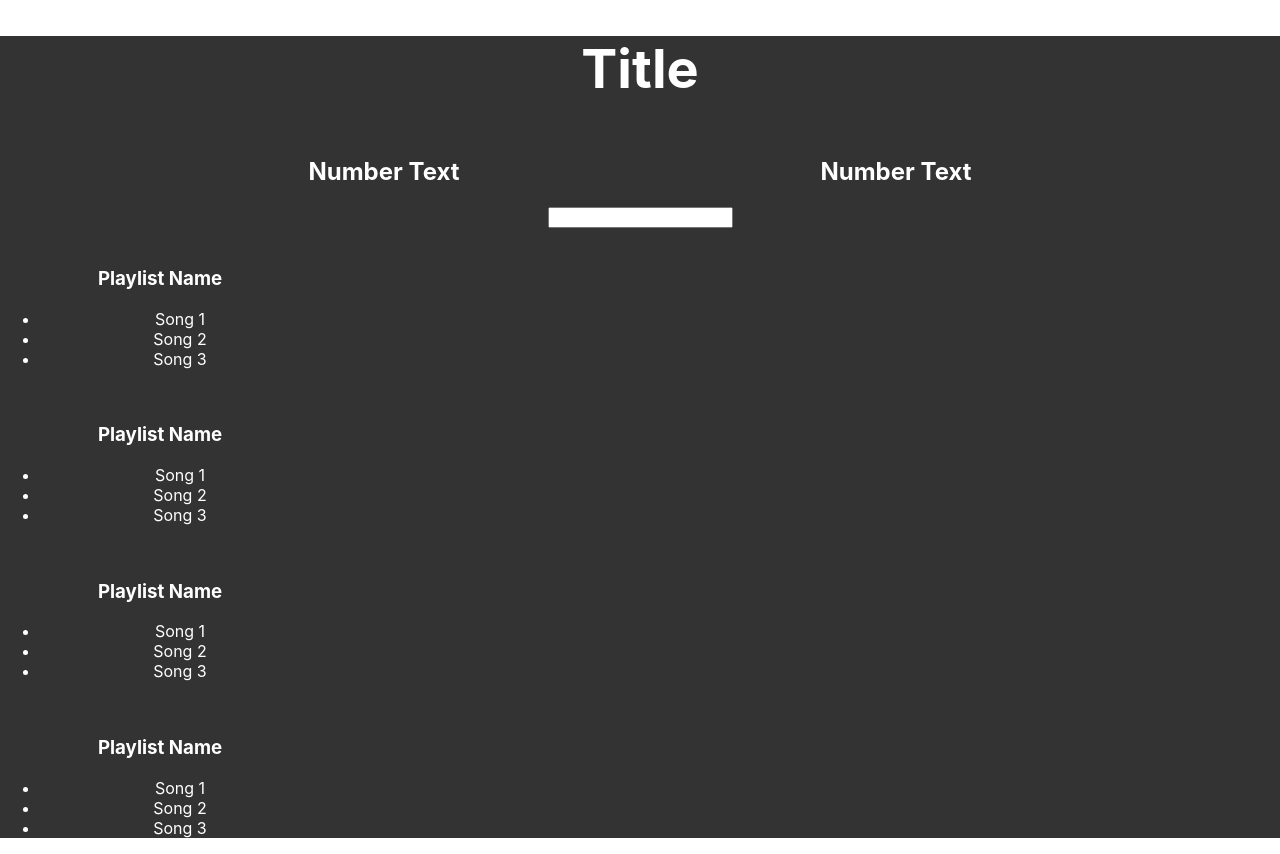
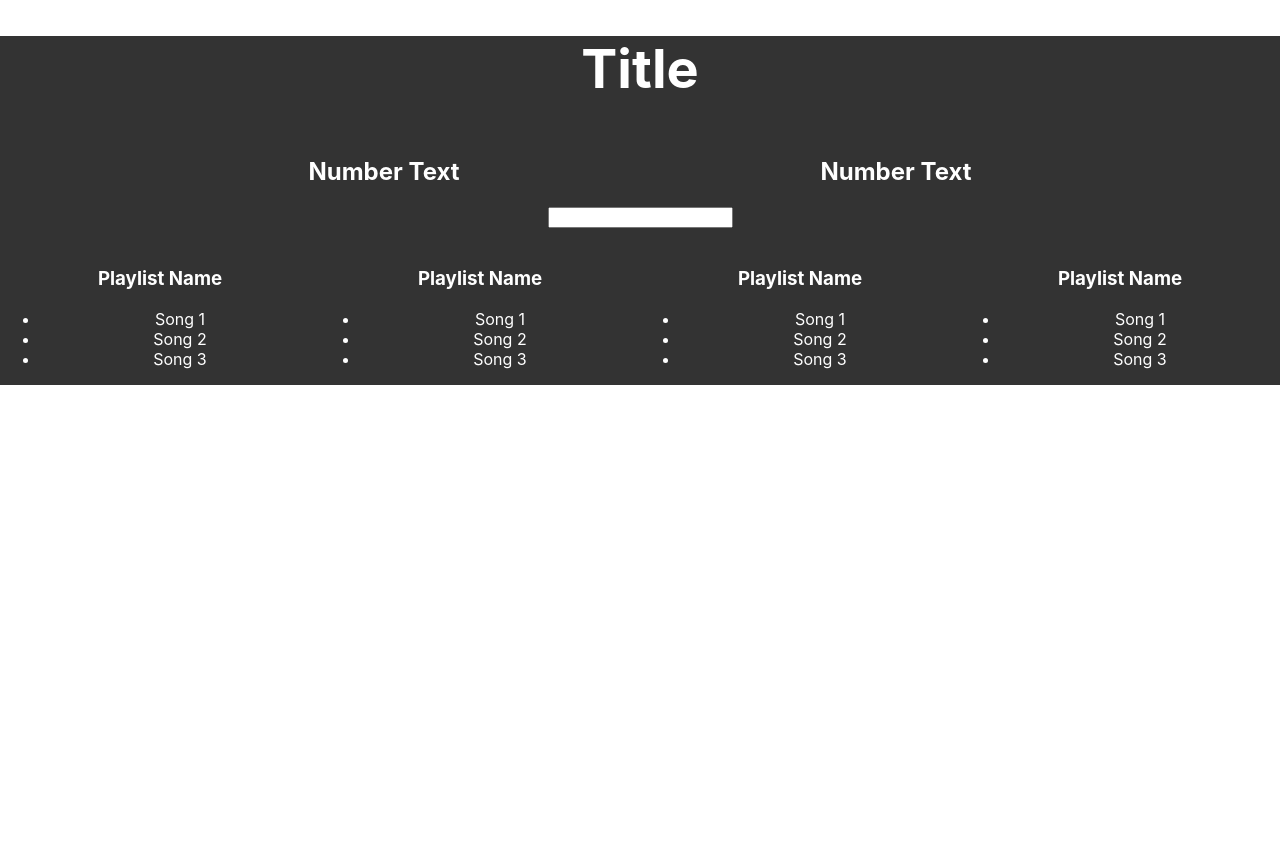
Before and after one commit to JoshAubrey/better-playlists, a React (Create React App) app: page / in a window 1280 px wide. After the commit the page ends 800 px from the top, so only its background shows below. Built offline with nearby package versions, Linux system fonts and the light colour scheme.

Commit message:
Cleaned up stuff

```diff
--- a/src/App.css
+++ b/src/App.css
@@ -32,8 +32,3 @@
     transform: rotate(360deg);
   }
 }
-
-h1 {
-  font-size:54px;
-  color: #ffffff;
-}
--- a/src/App.js
+++ b/src/App.js
@@ -2,9 +2,8 @@ import React, {Component} from 'react';
 //import logo from './logo.svg';
 import './App.css';
 
-let defaultTextColor = '#fff'
 let defaultStyle = {
-  color: defaultTextColor
+  color: '#fff'
 }
 
 class Aggregate extends Component {
@@ -31,7 +30,7 @@ class Filter extends Component{
 class Playlist extends Component{
   render (){
     return (
-      <div style={{...defaultStyle, display:'block-inline', width: "25%"}}>
+      <div style={{...defaultStyle, display:'inline-block', width: "25%"}}>
         <img/>
         <h3>Playlist Name</h3>
         <ul><li>Song 1</li><li>Song 2</li><li>Song 3</li></ul>
@@ -43,7 +42,7 @@ class Playlist extends Component{
 function App() {
   return (
     <div className="App">
-      <h1>Title</h1>
+      <h1 style={{...defaultStyle, 'font-size': '54px'}}>Title</h1>
       <Aggregate/>
       <Aggregate/>
       <Filter/>
```
